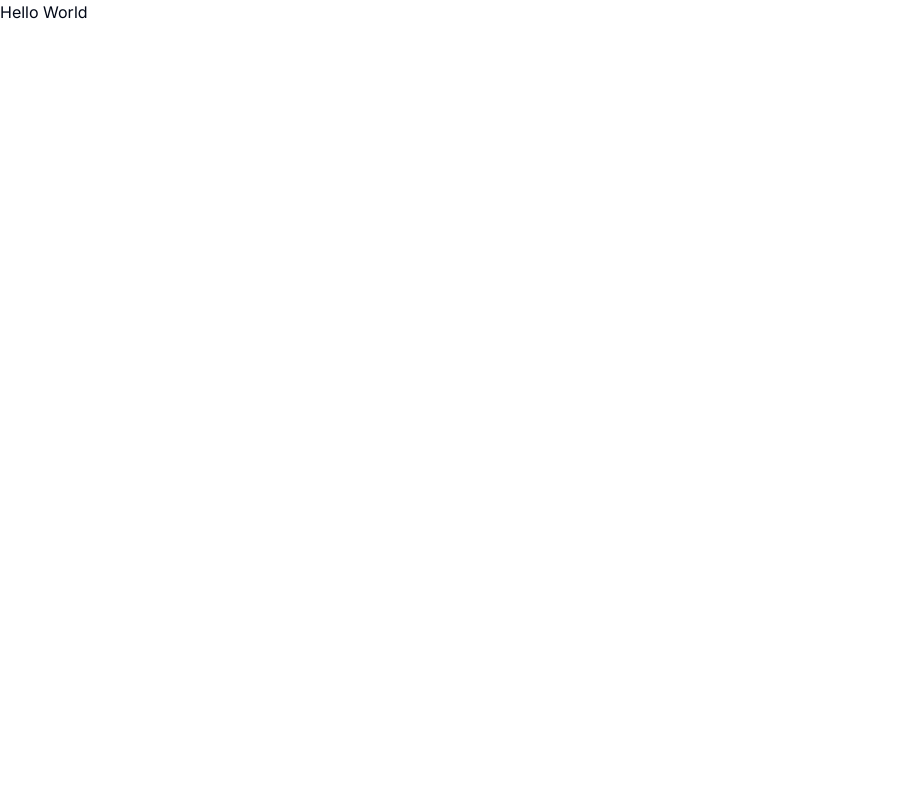
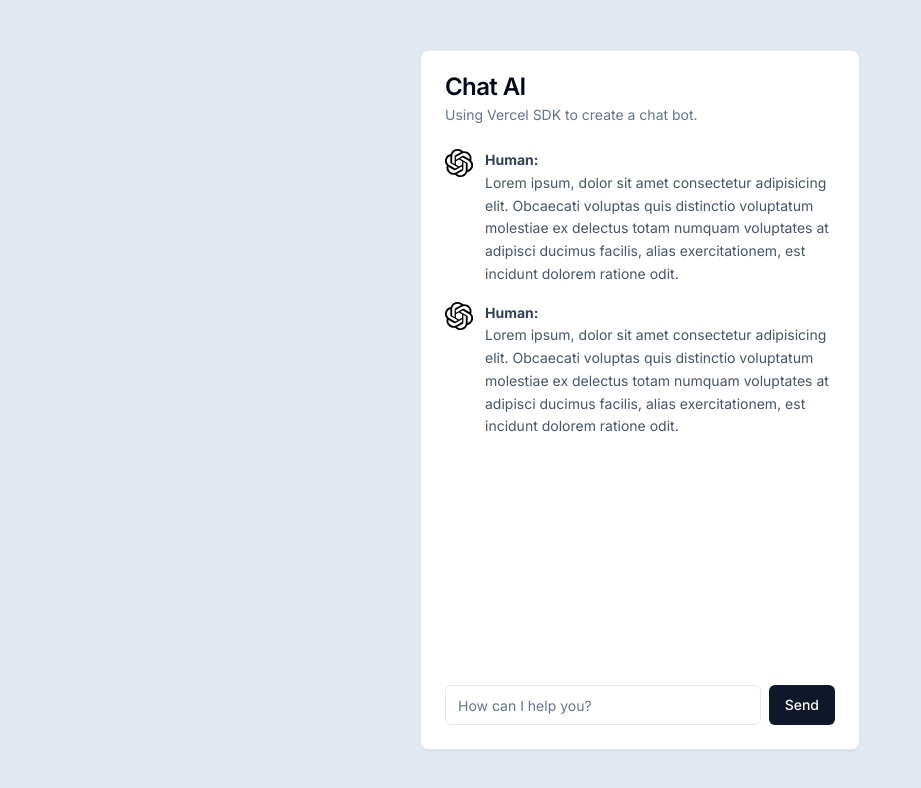
Before and after one commit to rodrigojsdeveloper/coreai, a Next.js app: page / in a window 1280 px wide. Shown: the top 788 px of the page, without its empty margins (0-921 px from the left). Built offline with nearby package versions, Linux system fonts and the light colour scheme.

Commit message:
feat: add chatbot starter template

```diff
--- a/src/app/page.tsx
+++ b/src/app/page.tsx
@@ -1,3 +1,59 @@
+import { Button } from '@/components/ui/button'
+import {
+  Card,
+  CardContent,
+  CardDescription,
+  CardFooter,
+  CardHeader,
+  CardTitle,
+} from '@/components/ui/card'
+import { Input } from '@/components/ui/input'
+import { Avatar, AvatarFallback, AvatarImage } from '@radix-ui/react-avatar'
+import AvatarAI from '@/assets/avatar-ai.svg'
+
 export default function Home() {
-  return <main>Hello World</main>
+  return (
+    <main className="flex min-h-screen items-center justify-center bg-slate-200">
+      <Card className="grid h-[700px] w-full max-w-[440px] grid-rows-[min-content_1fr_min-content]">
+        <CardHeader>
+          <CardTitle>Chat AI</CardTitle>
+          <CardDescription>
+            Using Vercel SDK to create a chat bot.
+          </CardDescription>
+        </CardHeader>
+        <CardContent className="space-y-4">
+          <div className="flex gap-3 text-sm text-slate-600">
+            <Avatar className="min-w-7">
+              <AvatarFallback>RS</AvatarFallback>
+              <AvatarImage src={AvatarAI.src} />
+            </Avatar>
+            <p className="leading-relaxed">
+              <span className="block font-bold text-slate-700">Human:</span>
+              Lorem ipsum, dolor sit amet consectetur adipisicing elit.
+              Obcaecati voluptas quis distinctio voluptatum molestiae ex
+              delectus totam numquam voluptates at adipisci ducimus facilis,
+              alias exercitationem, est incidunt dolorem ratione odit.
+            </p>
+          </div>
+          <div className="flex gap-3 text-sm text-slate-600">
+            <Avatar className="min-w-7">
+              <AvatarFallback>AI</AvatarFallback>
+              <AvatarImage src={AvatarAI.src} />
+            </Avatar>
+            <p className="leading-relaxed">
+              <span className="block font-bold text-slate-700">Human:</span>
+              Lorem ipsum, dolor sit amet consectetur adipisicing elit.
+              Obcaecati voluptas quis distinctio voluptatum molestiae ex
+              delectus totam numquam voluptates at adipisci ducimus facilis,
+              alias exercitationem, est incidunt dolorem ratione odit.
+            </p>
+          </div>
+        </CardContent>
+        <CardFooter className="space-x-2">
+          <Input placeholder="How can I help you?" />
+          <Button type="submit">Send</Button>
+        </CardFooter>
+      </Card>
+    </main>
+  )
 }
```
Also changed, not shown: tailwind.config.js (+35 -35 lines), tailwind.config.ts (deleted, +0 -15 lines), src/assets/avatar-ai.svg (added).
